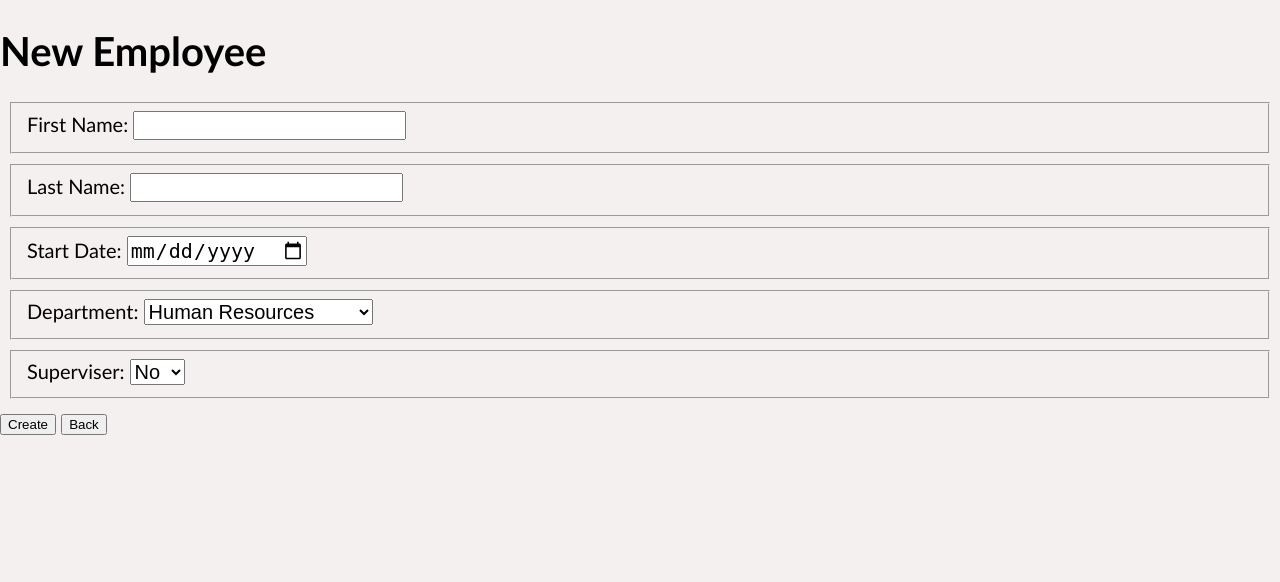
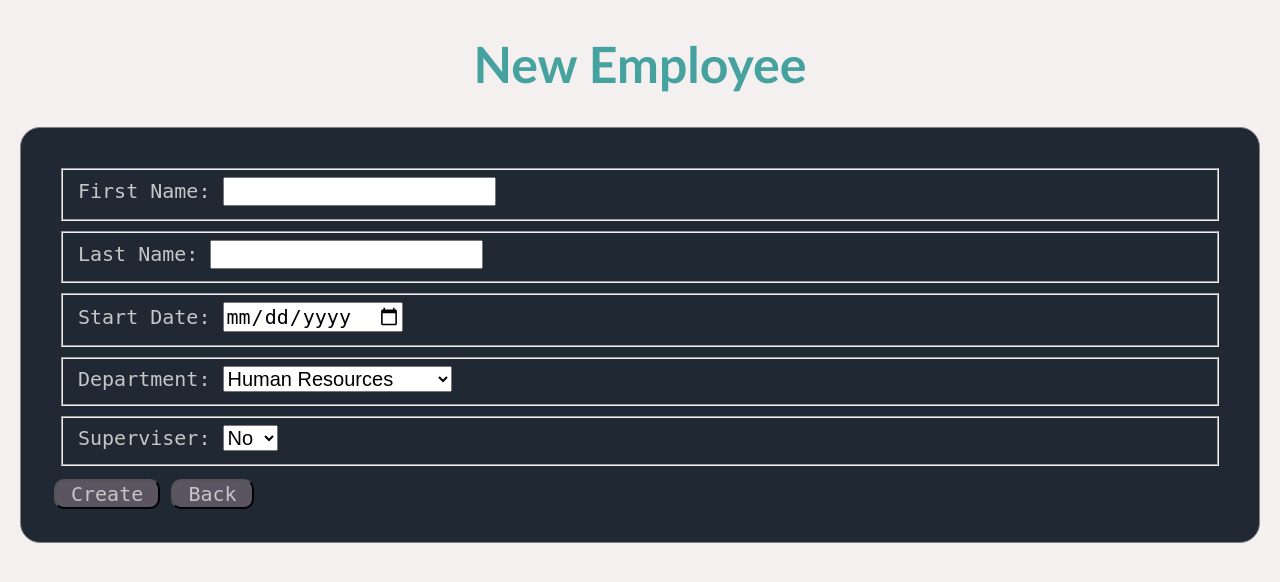
Before and after one commit to nss-cohort-36/bangazon-workforce-mgt-imagination-station, a Django app: template hrapp/templates/employees/form.html in a window 1280 px wide. Shown: the part 90-672 px from the top of the page. Run offline with Django 3.2, Linux system fonts and the light colour scheme; the template is opened without the code that fills it: values that come from a table or form of the project are taken from there, others are empty; data comes from the database, SQL or seed files in the repository; parts of the project's set-up code (start-up, migrations or seed data) failed here and were passed over.

Commit message:
fixed classes for employee form

```diff
--- a/hrapp/templates/employees/form.html
+++ b/hrapp/templates/employees/form.html
@@ -6,11 +6,11 @@
 {% block content %}
 
     {% if employee.id is not None %}
-    <h1>Edit Employee</h1>
-        <form action="{% url 'hrapp:employee_details' employee.id%}" method="post">
+    <h1 class="page-header">Edit Employee</h1>
+        <form action="{% url 'hrapp:employee_details' employee.id%}" method="post"class="employee-form-container">
     {% else %}
-    <h1>New Employee</h1>
-        <form action="{% url 'hrapp:employee_list' %}" method="post">
+    <h1 class="page-header">New Employee</h1>
+        <form action="{% url 'hrapp:employee_list' %}" method="post" class="employee-form-container">
     {% endif %}
         {% csrf_token %}
 
@@ -77,13 +77,13 @@
 
        {% if employee.id is not None %}
             <input type="hidden" name="actual_method" value="PUT">
-            <input type="submit" value="Update" />
+            <input type="submit" value="Update" class="employee-form-button"/>
         {% else %}
-            <input type="submit" value="Create" />
+            <input type="submit" value="Create" class="employee-form-button"/>
         {% endif %}
 
       <a href="{% url 'hrapp:employee_list' %}">
-        <button type="button">Back</button>
+        <button type="button" class="employee-form-button">Back</button>
       </a>
     </form>
 {% endblock content %}
```
